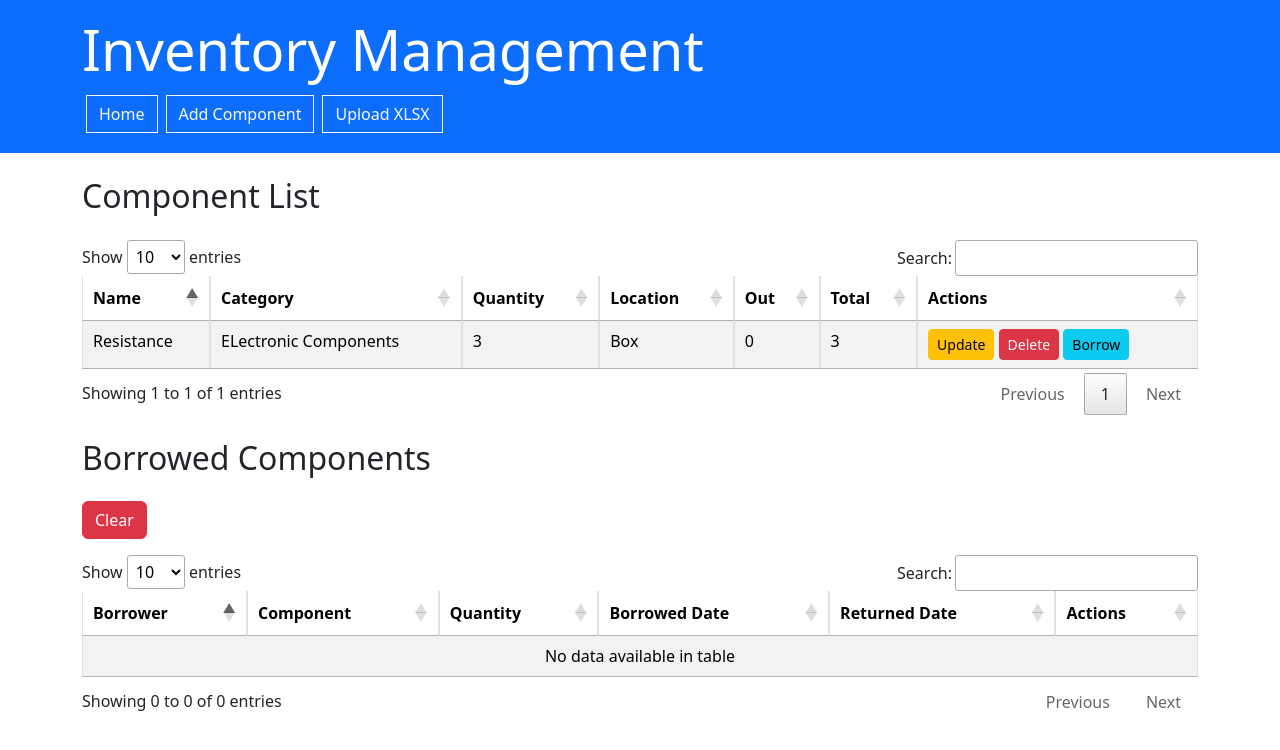
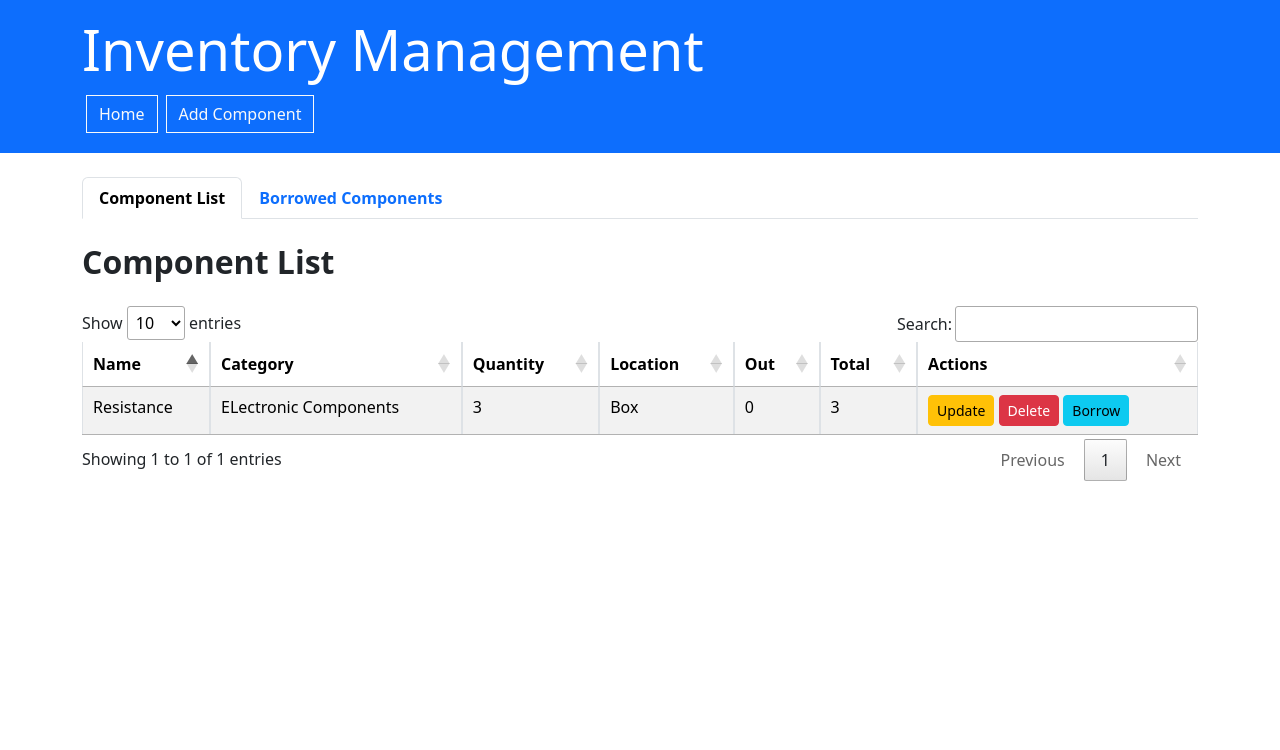
Before and after one commit to Abdu-Azaz/electro-components-inventory, a Flask app: page / in a window 1280 px wide. Shown: the top 750 px of the page. Run offline with Flask 3, Linux system fonts and the light colour scheme; some libraries are stand-ins or nearby versions.

Commit message:
adding tabls feature

```diff
--- a/templates/base.html
+++ b/templates/base.html
@@ -7,16 +7,24 @@
     <script src="https://cdn.jsdelivr.net/npm/bootstrap@5.3.0-alpha1/dist/js/bootstrap.bundle.min.js"></script>
     <link rel="stylesheet" href="https://cdn.datatables.net/2.0.7/css/dataTables.dataTables.min.css">
     <title>Inventory Management</title>
+    <style>
 
+        .form-control{
+            border-radius: 0%;
+            border: 1px solid #666;
+        }
+    </style>
 </head>
 <body>
+
+
     <header class="bg-primary text-white p-3">
         <div class="container">
             <h1 class="display-4">Inventory Management</h1>
             <nav class="nav">
                 <a class="btn border-1 rounded-0 btn-outline-light m-1" href="{{ url_for('index') }}">Home</a>
                 <a class="btn border-1 rounded-0 btn-outline-light m-1" href="{{ url_for('add') }}">Add Component</a>
-                <a class="btn border-1 rounded-0 btn-outline-light m-1" href="{{ url_for('upload') }}">Upload XLSX</a>
+                <!-- <a class="btn border-1 rounded-0 btn-outline-light m-1" href="{{ url_for('upload') }}">Upload XLSX</a> -->
 
             </nav>
         </div>
--- a/templates/index.html
+++ b/templates/index.html
@@ -1,6 +1,46 @@
-{% extends 'base.html' %}
-{% block content %}
-<h2 class="my-4">Component List</h2>
+{% extends 'base.html' %} {% block content %}
+
+<!-- Nav tabs -->
+<ul class="nav nav-tabs" id="myTab" role="tablist">
+  <li class="nav-item" role="presentation">
+    <button
+      class="nav-link active fw-bold"
+      id="home-tab"
+      data-bs-toggle="tab"
+      data-bs-target="#home"
+      type="button"
+      role="tab"
+      aria-controls="home"
+      aria-selected="true"
+    >
+      Component List
+    </button>
+  </li>
+  <li class="nav-item" role="presentation">
+    <button
+      class="nav-link fw-bold"
+      id="profile-tab"
+      data-bs-toggle="tab"
+      data-bs-target="#profile"
+      type="button"
+      role="tab"
+      aria-controls="profile"
+      aria-selected="false"
+    >
+      Borrowed Components
+    </button>
+  </li>
+</ul>
+
+<!-- Tab panes -->
+<div class="tab-content">
+  <div
+    class="tab-pane active"
+    id="home"
+    role="tabpanel"
+    aria-labelledby="home-tab"
+  >
+    <h2 class="my-4 fw-bold">Component List</h2>
     <table class="table table-striped table-bordered" id="myTable">
       <thead class="thead-dark">
         <tr>
@@ -23,22 +63,40 @@
           <td>{{ component.out }}</td>
           <td>{{ component.quantity - component.out }}</td>
           <td>
-                <a href="{{ url_for('update', id=component.id) }}" class="btn btn-warning btn-sm">Update</a>
-                <a href="{{ url_for('delete', id=component.id) }}" class="btn btn-danger btn-sm" onclick="return confirm('Are you sure?')">Delete</a>
-                <a href="{{ url_for('borrow', component_id=component.id) }}" class="btn btn-info btn-sm">Borrow</a>
-
+            <a
+              href="{{ url_for('update', id=component.id) }}"
+              class="btn btn-warning btn-sm"
+              >Update</a
+            >
+            <a
+              href="{{ url_for('delete', id=component.id) }}"
+              class="btn btn-danger btn-sm"
+              onclick="return confirm('Are you sure?')"
+              >Delete</a
+            >
+            <a
+              href="{{ url_for('borrow', component_id=component.id) }}"
+              class="btn btn-info btn-sm"
+              >Borrow</a
+            >
           </td>
         </tr>
         {% endfor %}
       </tbody>
     </table>
-
-<h2 class="my-4">Borrowed Components</h2>
+  </div>
+  <div
+    class="tab-pane"
+    id="profile"
+    role="tabpanel"
+    aria-labelledby="profile-tab"
+  >
+    <h2 class="mt-4 fw-bold">Borrowed Components</h2>
 
     <form action="{{ url_for('clear') }}" method="post">
-        <button type="submit" class="btn btn-danger mb-3 d-inline-block">Clear</button>
+      <button type="submit" class="btn btn-sm btn-outline-danger pt-0">Clear</button>
     </form>
-<table class="table table-striped table-bordered" id="myTable2">
+    <table class="table table-striped table-bordered w-100" id="myTable2">
         <thead class="thead-dark">
           <tr>
             <th>Borrower</th>
@@ -55,21 +113,26 @@
             <td>{{ borrowed.borrower_name }}</td>
             <td>{{ borrowed.component.name }}</td>
             <td>{{ borrowed.borrowed_quantity }}</td>
-            <td>{{ borrowed.borrowed_date.strftime('%d %b, %Y %H:%M:%S') }}</td>
+            <td>{{ borrowed.borrowed_date.strftime('%d %b, %Y %H:%M') }}</td>
             <td>
-                {% if borrowed.returned_date %}
-                    {{ borrowed.returned_date.strftime('%d %b, %Y %H:%M:%S') }}
-                {% else %}
-                    Not Returned
-                {% endif %}
+              {% if borrowed.returned_date %} {{
+              borrowed.returned_date.strftime('%d %b, %Y %H:%M') }} {% else %}
+              Not Returned {% endif %}
             </td>
             <td>
               {% if not borrowed.returned_date %}
-                <a href="{{ url_for('return_component', borrowed_id=borrowed.id) }}" class="btn btn-success btn-sm">Return</a>
+              <a
+                href="{{ url_for('return_component', borrowed_id=borrowed.id) }}"
+                class="btn btn-success btn-sm"
+                >Return</a
+              >
               {% endif %}
             </td>
           </tr>
           {% endfor %}
         </tbody>
       </table>
+  </div>
+</div>
+
 {% endblock %}
```
Also changed, not shown: static/styles.css (deleted, +0 -50 lines), templates/add.html (+23 -2 lines), templates/update.html (+19 -1 lines), instance/inventory.db. Lines whose indentation alone changed are shown as unchanged.
